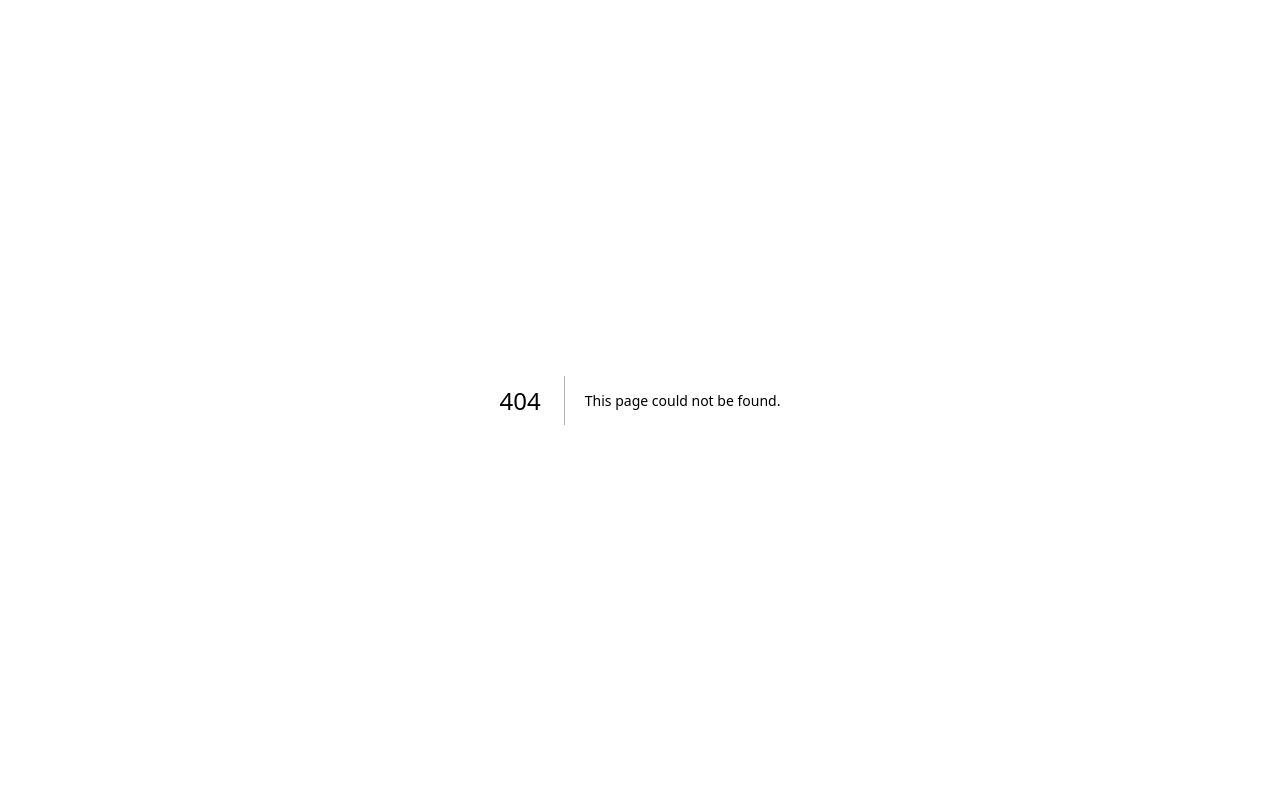
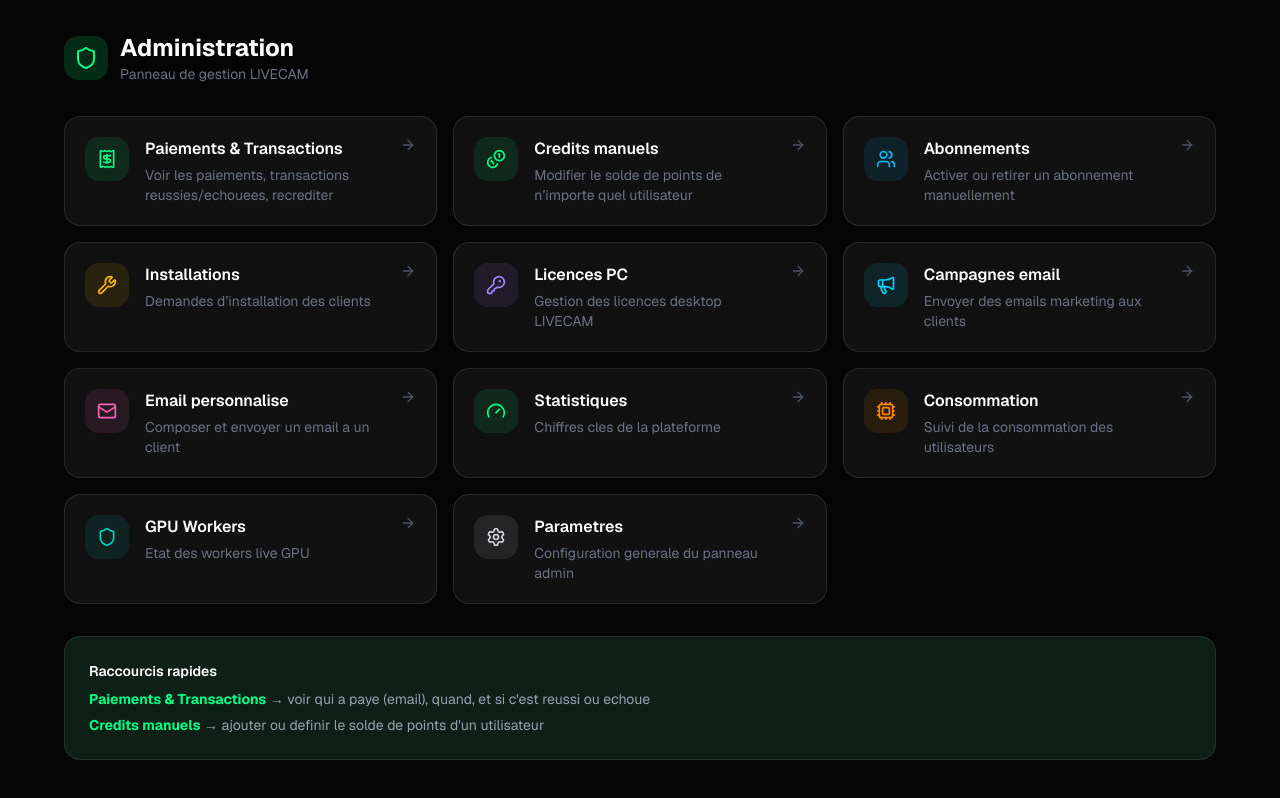
Before and after one commit to NGUEFACK22/LIVE-CAM, a Next.js app: page /admin in a window 1280 px wide. Before the commit this address had no page. Built offline with nearby package versions, Linux system fonts and the light colour scheme.

Commit message:
feat(admin): page d'accueil /admin avec acces a toutes les sections (evite le 404)

```diff
--- /dev/null
+++ b/app/admin/page.tsx
@@ -0,0 +1,162 @@
+'use client'
+
+import {
+  Shield,
+  Coins,
+  Receipt,
+  Users,
+  Wrench,
+  KeyRound,
+  Mail,
+  Gauge,
+  Settings,
+  Megaphone,
+  Cpu,
+  ArrowRight,
+} from 'lucide-react'
+import Link from 'next/link'
+
+const SECTIONS = [
+  {
+    href: '/admin/payments',
+    icon: Receipt,
+    title: 'Paiements & Transactions',
+    desc: 'Voir les paiements, transactions reussies/echouees, recrediter',
+    color: 'text-[#00ff88]',
+    bg: 'bg-[#00ff88]/10',
+  },
+  {
+    href: '/admin/credits',
+    icon: Coins,
+    title: 'Credits manuels',
+    desc: 'Modifier le solde de points de n\u2019importe quel utilisateur',
+    color: 'text-[#00ff88]',
+    bg: 'bg-[#00ff88]/10',
+  },
+  {
+    href: '/admin/subscriptions',
+    icon: Users,
+    title: 'Abonnements',
+    desc: 'Activer ou retirer un abonnement manuellement',
+    color: 'text-sky-400',
+    bg: 'bg-sky-400/10',
+  },
+  {
+    href: '/admin/installations',
+    icon: Wrench,
+    title: 'Installations',
+    desc: 'Demandes d\u2019installation des clients',
+    color: 'text-amber-400',
+    bg: 'bg-amber-400/10',
+  },
+  {
+    href: '/admin/licenses',
+    icon: KeyRound,
+    title: 'Licences PC',
+    desc: 'Gestion des licences desktop LIVECAM',
+    color: 'text-violet-400',
+    bg: 'bg-violet-400/10',
+  },
+  {
+    href: '/admin/campaign',
+    icon: Megaphone,
+    title: 'Campagnes email',
+    desc: 'Envoyer des emails marketing aux clients',
+    color: 'text-[#00d4ff]',
+    bg: 'bg-[#00d4ff]/10',
+  },
+  {
+    href: '/admin/email',
+    icon: Mail,
+    title: 'Email personnalise',
+    desc: 'Composer et envoyer un email a un client',
+    color: 'text-pink-400',
+    bg: 'bg-pink-400/10',
+  },
+  {
+    href: '/admin/stats',
+    icon: Gauge,
+    title: 'Statistiques',
+    desc: 'Chiffres cles de la plateforme',
+    color: 'text-[#00ff88]',
+    bg: 'bg-[#00ff88]/10',
+  },
+  {
+    href: '/admin/consumption',
+    icon: Cpu,
+    title: 'Consommation',
+    desc: 'Suivi de la consommation des utilisateurs',
+    color: 'text-orange-400',
+    bg: 'bg-orange-400/10',
+  },
+  {
+    href: '/admin/gpu',
+    icon: Shield,
+    title: 'GPU Workers',
+    desc: 'Etat des workers live GPU',
+    color: 'text-teal-400',
+    bg: 'bg-teal-400/10',
+  },
+  {
+    href: '/admin/settings',
+    icon: Settings,
+    title: 'Parametres',
+    desc: 'Configuration generale du panneau admin',
+    color: 'text-gray-300',
+    bg: 'bg-gray-300/10',
+  },
+]
+
+export default function AdminHubPage() {
+  return (
+    <div className="min-h-screen bg-[#050505] px-4 py-8 md:px-8">
+      <div className="mx-auto max-w-6xl">
+        {/* Header */}
+        <div className="mb-8 flex items-center gap-3">
+          <div className="flex h-11 w-11 items-center justify-center rounded-xl bg-[#00ff88]/15">
+            <Shield className="h-6 w-6 text-[#00ff88]" />
+          </div>
+          <div>
+            <h1 className="text-2xl font-bold text-white">Administration</h1>
+            <p className="text-sm text-gray-500">Panneau de gestion LIVECAM</p>
+          </div>
+        </div>
+
+        {/* Grid des sections */}
+        <div className="grid gap-4 sm:grid-cols-2 lg:grid-cols-3">
+          {SECTIONS.map((s) => (
+            <Link
+              key={s.href}
+              href={s.href}
+              className="group flex items-start gap-4 rounded-2xl border border-white/10 bg-[#111] p-5 transition-all hover:border-[#00ff88]/40 hover:bg-[#151515]"
+            >
+              <div className={`flex h-11 w-11 flex-shrink-0 items-center justify-center rounded-xl ${s.bg}`}>
+                <s.icon className={`h-5 w-5 ${s.color}`} />
+              </div>
+              <div className="min-w-0 flex-1">
+                <h2 className="font-semibold text-white">{s.title}</h2>
+                <p className="mt-1 text-sm text-gray-500">{s.desc}</p>
+              </div>
+              <ArrowRight className="h-4 w-4 flex-shrink-0 text-gray-600 transition-colors group-hover:text-[#00ff88]" />
+            </Link>
+          ))}
+        </div>
+
+        {/* Aides */}
+        <div className="mt-8 rounded-2xl border border-white/10 bg-[#0d1f16] p-6 text-sm text-gray-400">
+          <h3 className="mb-2 font-semibold text-white">Raccourcis rapides</h3>
+          <ul className="space-y-1.5">
+            <li>
+              <b className="text-[#00ff88]">Paiements & Transactions</b> → voir qui a paye (email), quand, et si
+              c&apos;est reussi ou echoue
+            </li>
+            <li>
+              <b className="text-[#00ff88]">Credits manuels</b> → ajouter ou definir le solde de points d&apos;un
+              utilisateur
+            </li>
+          </ul>
+        </div>
+      </div>
+    </div>
+  )
+}
```
